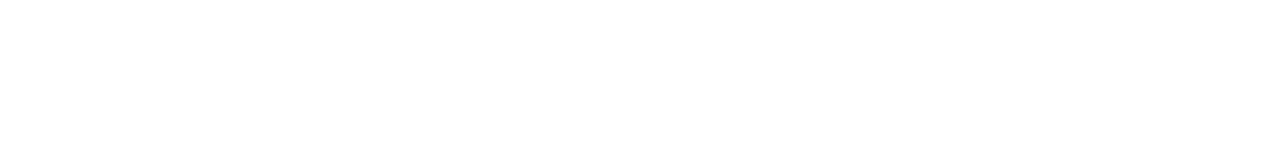
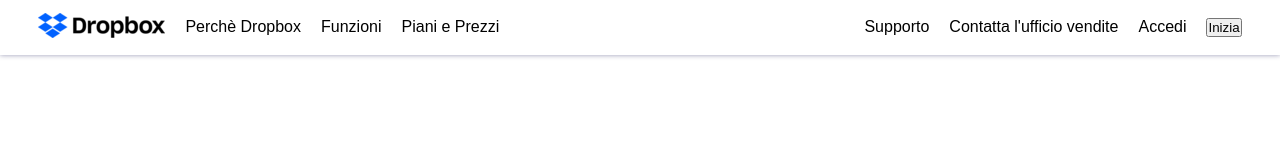
Before and after one commit to monica-harabagiu/htmlcss-dropbox, a plain HTML site: page index.html in a window 1280 px wide. Drawn offline with Linux system fonts and the light colour scheme.

Commit message:
header layout

```diff
--- a/assets/css/style.css
+++ b/assets/css/style.css
@@ -0,0 +1,34 @@
+* {
+    margin: 0;
+    padding: 0;
+    box-sizing: border-box;
+
+    /* border: 1px dashed black; */
+}
+
+html {
+    font-family: sans-serif;
+}
+
+.flex {
+    display: flex;
+}
+
+header {
+    background-color: white;
+    gap: 20px;
+    justify-content: space-between;
+    align-items: center;
+    padding: 1% 3%;
+    box-shadow: 0 0 5px rgba(0, 0, 72, 0.407);
+}
+
+header ul {
+    list-style-type: none;
+    gap: 20px;
+}
+
+div.header-left {
+    gap: 20px;
+    align-items: center;
+}
--- a/index.html
+++ b/index.html
@@ -8,5 +8,30 @@
 </head>
 <body>
 
+    <header class="flex">
+        <div class="flex header-left">
+            <figure>
+                <img src="./assets/img/logo-small.png" alt="">
+            </figure>
+            <nav>
+                <ul class="flex">
+                    <li>Perchè Dropbox</li>
+                    <li>Funzioni</li>
+                    <li>Piani e Prezzi</li>
+                </ul>
+            </nav>
+        </div>
+        <div>
+            <nav>
+                <ul class="flex">
+                    <li>Supporto</li>
+                    <li>Contatta l'ufficio vendite</li>
+                    <li>Accedi</li>
+                    <li><button>Inizia</button></li>
+                </ul>
+            </nav>
+        </div>
+    </header>
+
 </body>
 </html>
```
